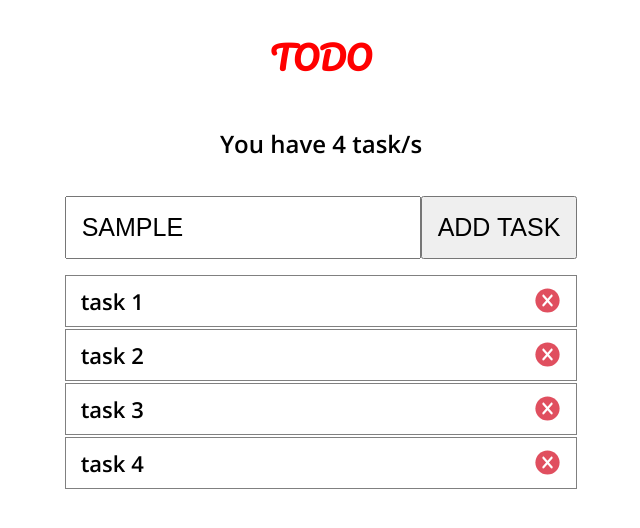
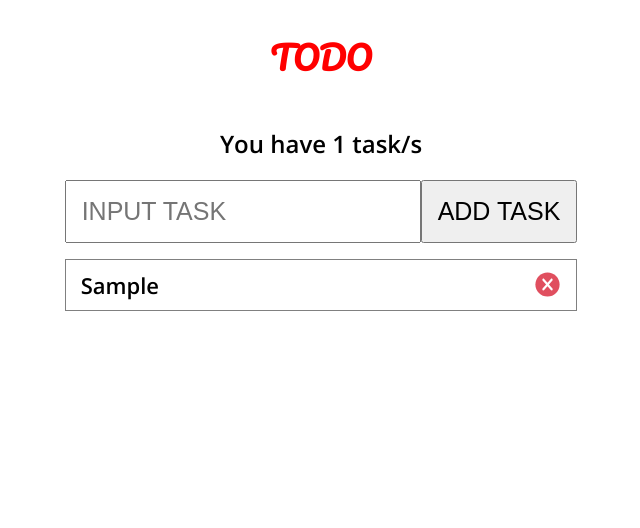
Before and after one commit to vadigru/Todo-list, a React app: page / in a window 1280 px wide. Both pictures are taken after typing "Sample" into the empty fields and a click on the button "ADD TASK". Shown: the top 528 px of the page, without its empty margins (319-959 px from the left). Built offline with nearby package versions, Linux system fonts and the light colour scheme.

Commit message:
Adds add/delete task functionality

```diff
--- a/markup/index.html
+++ b/markup/index.html
@@ -15,11 +15,11 @@
     </header>
     <main class="content">
       <div class="container">
-      <p class="input">
+      <form class="input">
         <input type="text" class="input__text" placeholder="input task" id="input-task">
         <label for="input-task"></label>
         <button class="input__submit">add task</button>
-      </p>
+      </form>
       <ul class="tasks">
         <li class="tasks__item">
           Task 1
--- a/source/index.html
+++ b/source/index.html
@@ -15,11 +15,11 @@
     </header>
     <main class="content">
       <div class="container">
-      <p class="input">
+      <form class="input">
         <input type="text" class="input__text" placeholder="input task" id="input-task">
         <label for="input-task"></label>
         <button class="input__submit">add task</button>
-      </p>
+      </form>
       <ul class="tasks">
         <li class="tasks__item">
           Task 1
--- a/src/components/app/app.jsx
+++ b/src/components/app/app.jsx
@@ -7,16 +7,42 @@ class App extends React.PureComponent {
     super(props);
 
     this.state = {
-      tasks: [`task 1`, `task 2`, `task 3`, `task 4`]
+      tasks: []
     };
 
+    this._handleTaskAdd = this._handleTaskAdd.bind(this);
+    this._handleTaskDelete = this._handleTaskDelete.bind(this);
+  }
+
+  _handleTaskAdd(task) {
+    const newArr = [...this.state.tasks, task];
+    this.setState({tasks: newArr});
+    document.cookie = JSON.stringify(newArr);
+  }
+
+  _handleTaskDelete(index) {
+    const newArr = [...this.state.tasks];
+    newArr.splice(index, 1);
+    this.setState({tasks: newArr});
+    document.cookie = JSON.stringify(newArr);
+  }
+
+  componentDidMount() {
+    const allCookies = document.cookie;
+    if (allCookies) {
+      this.setState({tasks: JSON.parse(allCookies)});
+    }
   }
 
   render() {
     return (
       <React.Fragment>
         <Header tasks={this.state.tasks}/>
-        <Main tasks={this.state.tasks}/>
+        <Main
+          tasks={this.state.tasks}
+          onSubmitButtonClick={this._handleTaskAdd}
+          onDeleteButtonClick={this._handleTaskDelete}
+        />
       </React.Fragment>
     );
   }
--- a/src/components/form/form.jsx
+++ b/src/components/form/form.jsx
@@ -1,21 +1,60 @@
 import React from "react";
+import PropTypes from "prop-types";
 
 class Form extends React.PureComponent {
   constructor(props) {
     super(props);
 
+    this.state = {
+      term: ``
+    };
+
     this.inputRef = React.createRef();
+
+    this._handleSubmit = this._handleSubmit.bind(this);
+  }
+
+  _handleSubmit(evt) {
+    const {onSubmitButtonClick} = this.props;
+    evt.preventDefault();
+
+    if (this.state.term === ``) {
+      return;
+    }
+
+    onSubmitButtonClick(this.state.term);
+    this.inputRef.current.value = ``;
   }
 
   render() {
+
     return (
-      <p className="input">
-        <input type="text" className="input__text" placeholder="input task" id="input-task" ref={this.inputRef} />
+      <form
+        className="input"
+        onSubmit={(evt) => this._handleSubmit(evt)}
+      >
+        <input
+          type="text"
+          className="input__text"
+          placeholder="input task"
+          value={this.state.term}
+          id="input-task"
+          ref={this.inputRef}
+          onChange={(evt) => this.setState({term: evt.target.value})}/>
         <label htmlFor="input-task"></label>
-        <button className="input__submit">add task</button>
-      </p>
+        <button
+          type="submit"
+          className="input__submit"
+        >
+            add task
+        </button>
+      </form>
     );
   }
 }
 
+Form.propTypes = {
+  onSubmitButtonClick: PropTypes.func.isRequired
+};
+
 export default Form;
--- a/src/components/main/main.jsx
+++ b/src/components/main/main.jsx
@@ -4,12 +4,20 @@ import Tasks from "../tasks/tasks.jsx";
 import PropTypes from "prop-types";
 
 const Main = (props) => {
-  const {tasks} = props;
+  const {
+    tasks,
+    onSubmitButtonClick,
+    onDeleteButtonClick
+  } = props;
+
   return (
     <main className="content">
       <div className="container">
-        <Form />
-        <Tasks tasks={tasks}/>
+        <Form onSubmitButtonClick={onSubmitButtonClick}/>
+        <Tasks
+          tasks={tasks}
+          onDeleteButtonClick={onDeleteButtonClick}
+        />
       </div>
     </main>
   );
@@ -18,7 +26,9 @@ const Main = (props) => {
 Main.propTypes = {
   tasks: PropTypes.arrayOf(
       PropTypes.string
-  ).isRequired
+  ).isRequired,
+  onSubmitButtonClick: PropTypes.func.isRequired,
+  onDeleteButtonClick: PropTypes.func.isRequired
 };
 
 export default Main;
--- a/src/components/task/task.jsx
+++ b/src/components/task/task.jsx
@@ -2,11 +2,15 @@ import React from "react";
 import PropTypes from "prop-types";
 
 const Task = (props) => {
-  const {task} = props;
+  const {
+    task,
+    onDeleteButtonClick
+  } = props;
+
   return (
     <li className="tasks__item">
       {task}
-      <button className="tasks__delete">
+      <button className="tasks__delete" onClick={onDeleteButtonClick}>
         <img src="img/icons8-delete.svg" alt="delete" />
       </button>
     </li>
@@ -14,7 +18,8 @@ const Task = (props) => {
 };
 
 Task.propTypes = {
-  task: PropTypes.string.isRequired
+  task: PropTypes.string.isRequired,
+  onDeleteButtonClick: PropTypes.func.isRequired
 };
 
 export default Task;
--- a/src/components/tasks/tasks.jsx
+++ b/src/components/tasks/tasks.jsx
@@ -3,7 +3,10 @@ import Task from "../task/task.jsx";
 import PropTypes from "prop-types";
 
 const Tasks = (props) => {
-  const {tasks} = props;
+  const {
+    tasks,
+    onDeleteButtonClick
+  } = props;
 
   return (
     <ul className="tasks">
@@ -11,6 +14,7 @@ const Tasks = (props) => {
         <Task
           key={item + index}
           task={item}
+          onDeleteButtonClick={() => onDeleteButtonClick(index)}
         />
       ))}
     </ul>
@@ -20,7 +24,8 @@ const Tasks = (props) => {
 Tasks.propTypes = {
   tasks: PropTypes.arrayOf(
       PropTypes.string
-  ).isRequired
+  ).isRequired,
+  onDeleteButtonClick: PropTypes.func.isRequired
 };
 
 export default Tasks;
```
